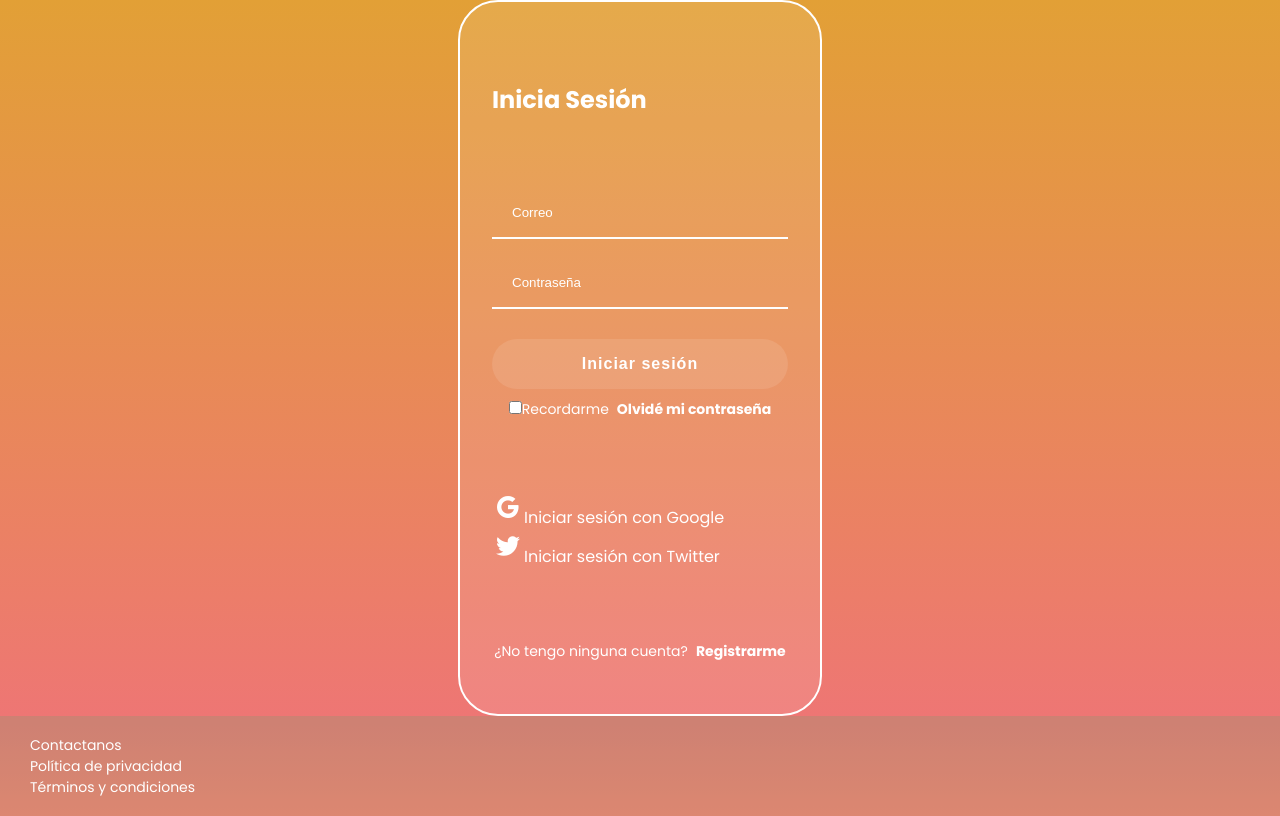
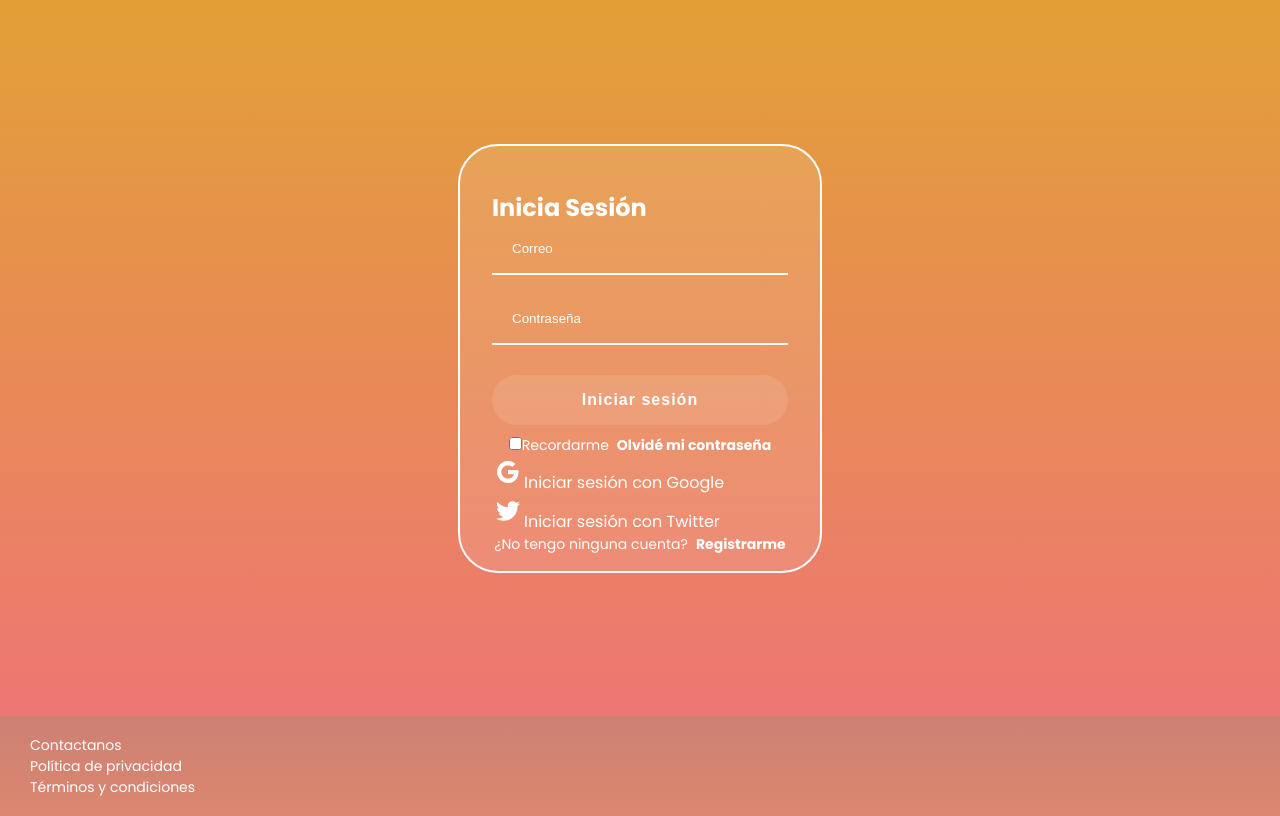
Before and after one commit to Ceyene/CynCuentos, a React app: page /login in a window 1280 px wide. Built offline with nearby package versions, Linux system fonts and the light colour scheme.

Commit message:
Minor styling corrections

```diff
--- a/src/assets/styles/components/Login.scss
+++ b/src/assets/styles/components/Login.scss
@@ -5,6 +5,7 @@
   justify-content: center;
   flex-direction: column;
   padding: 0 1.875rem;
+  min-height: calc(100vh - 5.25rem);
 
   &__container {
     background-color: rgba(255, 255, 255, 0.1);
@@ -12,7 +13,6 @@
     border-radius: 2.5rem;
     color: white;
     padding: 2.75rem 2rem 1rem;
-    min-height: calc(100vh - 5.25rem);
     width: 22.75rem;
     display: flex;
     justify-content: space-around;
--- a/src/assets/styles/components/Register.scss
+++ b/src/assets/styles/components/Register.scss
@@ -5,6 +5,7 @@
   justify-content: center;
   flex-direction: column;
   padding: 0 1.875rem;
+  min-height: calc(100vh - 5.25rem);
 
   &__container {
     background-color: rgba(255, 255, 255, 0.1);
@@ -12,7 +13,6 @@
     border-radius: 2.5rem;
     color: white;
     padding: 2.75rem 2rem 1rem;
-    min-height: calc(100vh - 5.25rem);
     width: 22.75rem;
     display: flex;
     justify-content: space-around;
```
